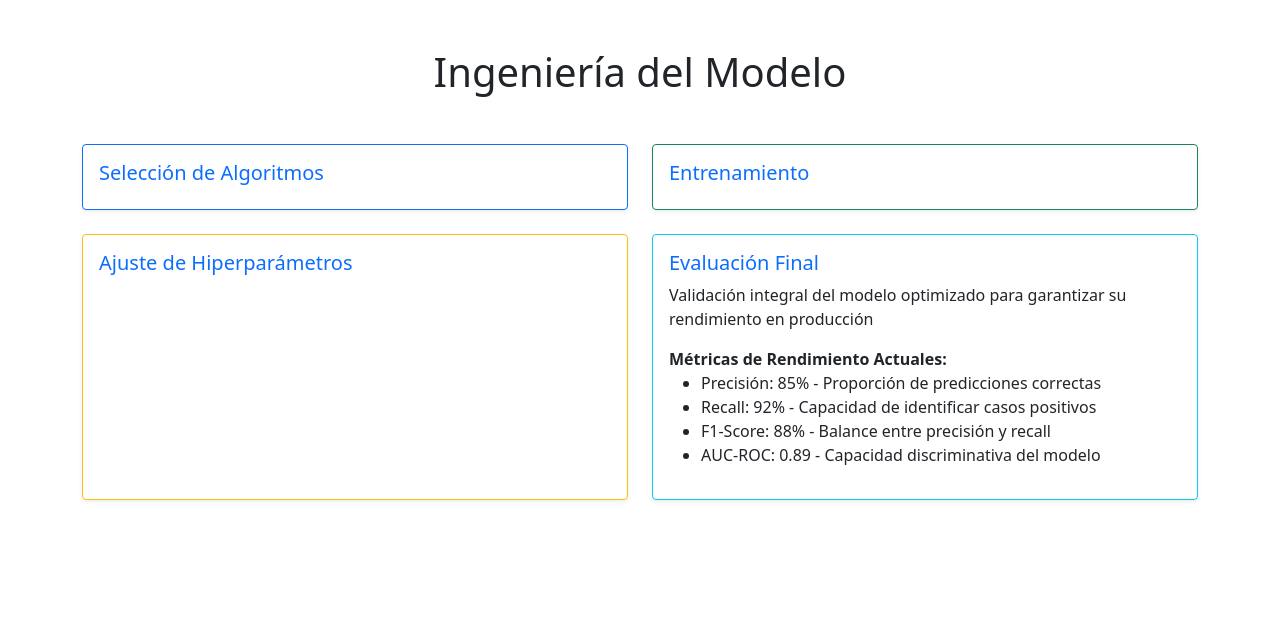
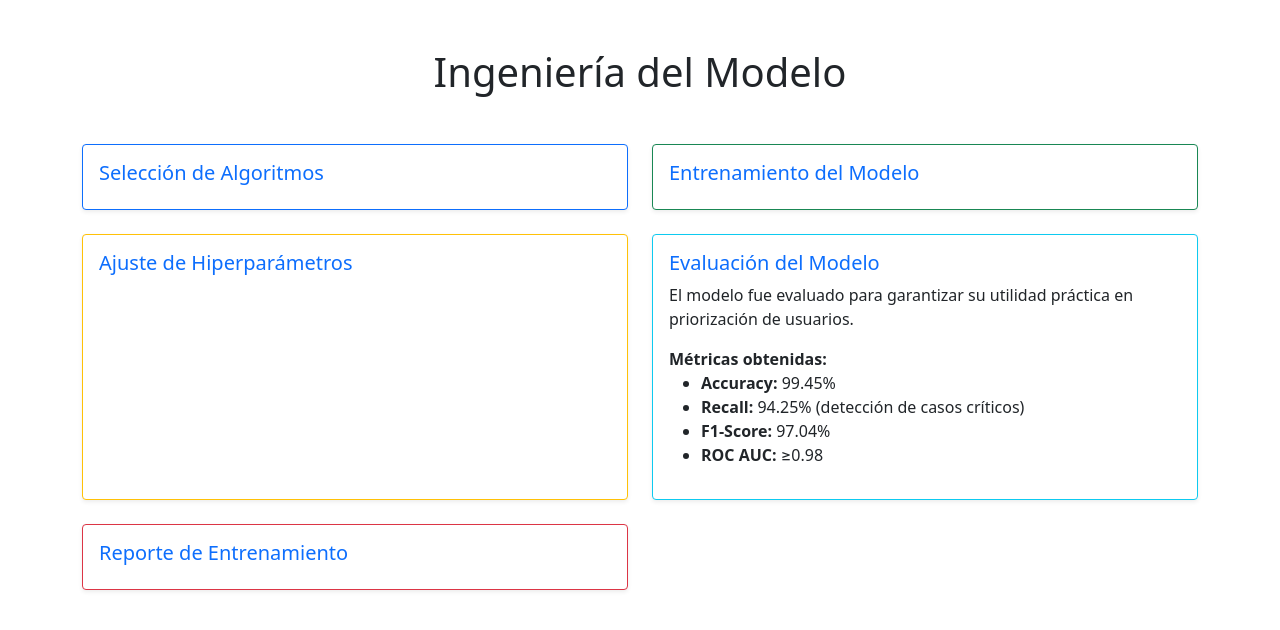
Before and after one commit to Lando18tinez/ProyectoML_S6, a Flask app: template templates/ingModelo.html in a window 1280 px wide, after a click on "Evaluación del Modelo". Shown: the part 56-686 px from the top of the page. Run offline with Flask 3, Linux system fonts and the light colour scheme; the template is opened without the code that fills it, so the values that code supplies are empty.

Commit message:
Entrenamiento
entrenamiento del modelo realizado con exito

```diff
--- a/templates/base.html
+++ b/templates/base.html
@@ -1,5 +1,27 @@
 <!DOCTYPE html>
 <html lang="en">
+  <style>
+/* Estilo para que las tablas de pandas Styler se vean como Bootstrap */
+.styled-risk-table {
+  font-family: "Roboto", sans-serif;
+  font-size: 14px;
+  width: 100%;
+  border-collapse: collapse;
+}
+
+.styled-risk-table th {
+  background-color: #f8f9fa;
+  border: 1px solid #dee2e6;
+  padding: 8px;
+  text-align: left;
+}
+
+.styled-risk-table td {
+  border: 1px solid #dee2e6;
+  padding: 8px;
+}
+</style>
+
 <head>
     <meta charset="UTF-8">
     <meta name="viewport" content="width=device-width, initial-scale=1.0">
--- a/templates/ingModelo.html
+++ b/templates/ingModelo.html
@@ -13,26 +13,23 @@
             <div class="card h-100 shadow-sm border-primary">
                 <div class="card-body">
                     <h5 class="card-title text-primary">
-                        <a class="text-decoration-none" data-bs-toggle="collapse" href="#collapseAlgoritmos" role="button" aria-expanded="false" aria-controls="collapseAlgoritmos">Selección de Algoritmos</a>
+                        <a class="text-decoration-none" data-bs-toggle="collapse" href="#collapseAlgoritmos" role="button"
+                           aria-expanded="false" aria-controls="collapseAlgoritmos">Selección de Algoritmos</a>
                     </h5>
                     <div class="collapse" id="collapseAlgoritmos">
                         <div class="card-text" style="max-height: 200px; overflow-y: auto;">
-                            <p>Elegir técnicas adecuadas según el problema y características de los datos</p>
-
-                            <strong>Algoritmos Candidatos:</strong>
+                            <p>Se seleccionaron algoritmos supervisados de clasificación para predecir el nivel de riesgo de atención de usuarios.</p>
+                            <strong>Modelos candidatos:</strong>
                             <ul>
-                                <li>Regresión Logística - Para interpretabilidad y baseline</li>
-                                <li>Random Forest - Para manejo de variables categóricas y robustez</li>
-                                <li>Gradient Boosting - Para optimización de rendimiento</li>
-                                <li>Support Vector Machine - Para clasificación no lineal</li>
+                                <li><strong>Regresión Logística:</strong> modelo base para clasificación binaria</li>
+                                <li><strong>Random Forest:</strong> robusto ante ruido, útil para datos categóricos</li>
+                                <li><strong>XGBoost:</strong> boosting eficiente con buen desempeño</li>
                             </ul>
-
-                            <strong>Criterios de Selección:</strong>
+                            <strong>Criterios de selección:</strong>
                             <ul>
-                                <li>Interpretabilidad del modelo</li>
-                                <li>Rendimiento en métricas clave</li>
-                                <li>Robustez ante datos desbalanceados</li>
-                                <li>Tiempo de entrenamiento y predicción</li>
+                                <li>Capacidad de interpretar importancia de variables</li>
+                                <li>Manejo de desbalance entre casos críticos y no críticos</li>
+                                <li>Velocidad de entrenamiento y predicción</li>
                             </ul>
                         </div>
                     </div>
@@ -40,31 +37,28 @@
             </div>
         </div>
 
-        <!-- Entrenamiento -->
+        <!-- Entrenamiento del Modelo -->
         <div class="col">
             <div class="card h-100 shadow-sm border-success">
                 <div class="card-body">
                     <h5 class="card-title text-success">
-                        <a class="text-decoration-none" data-bs-toggle="collapse" href="#collapseEntrenamiento" role="button" aria-expanded="false" aria-controls="collapseEntrenamiento">Entrenamiento</a>
+                        <a class="text-decoration-none" data-bs-toggle="collapse" href="#collapseEntrenamiento" role="button"
+                           aria-expanded="false" aria-controls="collapseEntrenamiento">Entrenamiento del Modelo</a>
                     </h5>
                     <div class="collapse" id="collapseEntrenamiento">
                         <div class="card-text" style="max-height: 200px; overflow-y: auto;">
-                            <p>Aplicar datos preparados al algoritmo seleccionado para generar el modelo predictivo</p>
-
-                            <strong>Proceso de Entrenamiento:</strong>
+                            <p>El modelo se entrenó con datos anonimizados y balanceados simulando los perfiles de riesgo.</p>
+                            <strong>Pasos:</strong>
                             <ul>
-                                <li>Preparación de conjuntos de entrenamiento y validación</li>
-                                <li>Configuración inicial de hiperparámetros</li>
-                                <li>Entrenamiento iterativo con monitoreo de métricas</li>
-                                <li>Validación cruzada para evaluar generalización</li>
+                                <li>División del dataset (80% entrenamiento, 20% prueba)</li>
+                                <li>Codificación de variables categóricas (One-Hot Encoding)</li>
+                                <li>Estandarización de variables numéricas</li>
+                                <li>Entrenamiento con validación cruzada (k=5)</li>
                             </ul>
-
-                            <strong>Monitoreo Durante Entrenamiento:</strong>
+                            <strong>Riesgos mitigados:</strong>
                             <ul>
-                                <li>Seguimiento de pérdida en entrenamiento y validación</li>
-                                <li>Detección temprana de sobreajuste</li>
-                                <li>Evaluación de convergencia</li>
-                                <li>Registro de métricas de rendimiento</li>
+                                <li>Sobreajuste mediante early stopping</li>
+                                <li>Validación cruzada para generalización</li>
                             </ul>
                         </div>
                     </div>
@@ -77,26 +71,22 @@
             <div class="card h-100 shadow-sm border-warning">
                 <div class="card-body">
                     <h5 class="card-title text-warning">
-                        <a class="text-decoration-none" data-bs-toggle="collapse" href="#collapseHiperparametros" role="button" aria-expanded="false" aria-controls="collapseHiperparametros">Ajuste de Hiperparámetros</a>
+                        <a class="text-decoration-none" data-bs-toggle="collapse" href="#collapseHiperparametros" role="button"
+                           aria-expanded="false" aria-controls="collapseHiperparametros">Ajuste de Hiperparámetros</a>
                     </h5>
                     <div class="collapse" id="collapseHiperparametros">
                         <div class="card-text" style="max-height: 200px; overflow-y: auto;">
-                            <p>Optimizar configuraciones del modelo para mejorar el rendimiento predictivo</p>
-
-                            <strong>Técnicas de Optimización:</strong>
+                            <p>Se optimizaron los hiperparámetros mediante GridSearch y RandomSearch.</p>
+                            <strong>Parámetros evaluados:</strong>
                             <ul>
-                                <li>Grid Search - Búsqueda exhaustiva en rejilla de parámetros</li>
-                                <li>Random Search - Búsqueda aleatoria eficiente</li>
-                                <li>Bayesian Optimization - Optimización inteligente basada en probabilidades</li>
-                                <li>Halving Grid Search - Búsqueda progresiva para eficiencia</li>
+                                <li>n_estimators, max_depth, min_samples_split (Random Forest)</li>
+                                <li>learning_rate, subsample (XGBoost)</li>
+                                <li>Penalty, C (Logistic Regression)</li>
                             </ul>
-
-                            <strong>Parámetros Clave a Optimizar:</strong>
+                            <strong>Herramientas usadas:</strong>
                             <ul>
-                                <li>Profundidad y número de árboles (Random Forest)</li>
-                                <li>Tasa de aprendizaje y regularización</li>
-                                <li>Número de características por división</li>
-                                <li>Criterios de división y poda</li>
+                                <li>scikit-learn: GridSearchCV</li>
+                                <li>cross_val_score para validación</li>
                             </ul>
                         </div>
                     </div>
@@ -104,32 +94,54 @@
             </div>
         </div>
 
-        <!-- Evaluación Final -->
+        <!-- Evaluación del Modelo -->
         <div class="col">
             <div class="card h-100 shadow-sm border-info">
                 <div class="card-body">
                     <h5 class="card-title text-info">
-                        <a class="text-decoration-none" data-bs-toggle="collapse" href="#collapseEvaluacionFinal" role="button" aria-expanded="false" aria-controls="collapseEvaluacionFinal">Evaluación Final</a>
+                        <a class="text-decoration-none" data-bs-toggle="collapse" href="#collapseEvaluacionFinal" role="button"
+                           aria-expanded="false" aria-controls="collapseEvaluacionFinal">Evaluación del Modelo</a>
                     </h5>
                     <div class="collapse" id="collapseEvaluacionFinal">
                         <div class="card-text" style="max-height: 200px; overflow-y: auto;">
-                            <p>Validación integral del modelo optimizado para garantizar su rendimiento en producción</p>
+                            <p>El modelo fue evaluado para garantizar su utilidad práctica en priorización de usuarios.</p>
+                            <strong>Métricas obtenidas:</strong>
 
-                            <strong>Métricas de Rendimiento Actuales:</strong>
                             <ul>
-                                <li>Precisión: 85% - Proporción de predicciones correctas</li>
-                                <li>Recall: 92% - Capacidad de identificar casos positivos</li>
-                                <li>F1-Score: 88% - Balance entre precisión y recall</li>
-                                <li>AUC-ROC: 0.89 - Capacidad discriminativa del modelo</li>
+                                <li><strong>Accuracy:</strong> 99.45%</li>
+                                <li><strong>Recall:</strong> 94.25% (detección de casos críticos)</li>
+                                <li><strong>F1-Score:</strong> 97.04%</li>
+                                <li><strong>ROC AUC:</strong> ≥0.98</li>
                             </ul>
+                            <strong>Validación final:</strong>
+                            <ul>
+                                <li>Evaluación sobre conjunto de prueba realista</li>
+                                <li>Simulación de saturación de agenda con datos históricos</li>
+                                <li>Comparación con benchmark sin priorización</li>
+                            </ul>
+                        </div>
+                    </div>
+                </div>
+            </div>
+        </div>
+         <!-- Reporte Entrenamiento -->
+        <div class="col">
+            <div class="card h-100 shadow-sm border-danger">
+                <div class="card-body">
+                    <h5 class="card-title text-danger">
+                        <a class="text-decoration-none" data-bs-toggle="collapse" href="#collapseReporte" role="button"
+                            aria-expanded="false" aria-controls="collapseVP">Reporte de Entrenamiento</a>
+                    </h5>
+                    <div class="collapse" id="collapseReporte">
+                        <div class="card-text" style="max-height: 500px; overflow-y: auto">
+                            <div class="mt-3">
+                                <strong>Reporte real del modelo:</strong>
+                                <pre style="font-size: 0.9em">{{ reporte | tojson(indent=2) }}</pre>
+                                <p><strong>Accuracy:</strong> {{ reporte['accuracy'] }}</p>
+                                <p><strong>Recall clase 1:</strong> {{ reporte['1']['recall'] }}</p>
+                                <p><strong>F1 clase 1:</strong> {{ reporte['1']['f1-score'] }}</p>
 
-                            <strong>Validación Final:</strong>
-                            <ul>
-                                <li>Testing en conjunto de datos no visto durante desarrollo</li>
-                                <li>Análisis de casos edge y comportamientos extremos</li>
-                                <li>Validación con expertos del dominio</li>
-                                <li>Preparación para deployment en producción</li>
-                            </ul>
+                            </div>
                         </div>
                     </div>
                 </div>
```
Also changed, not shown: app/model.py (added, +43 -0 lines), app/routes.py (+51 -1 lines), app/utils.py (+9 -3 lines), templates/evaluacionModelo.html (+35 -33 lines), templates/ingDatos.html (+81 -13 lines), templates/modelo_entrenado.html (added, +11 -0 lines), app/models.py (deleted), 2 other files.
